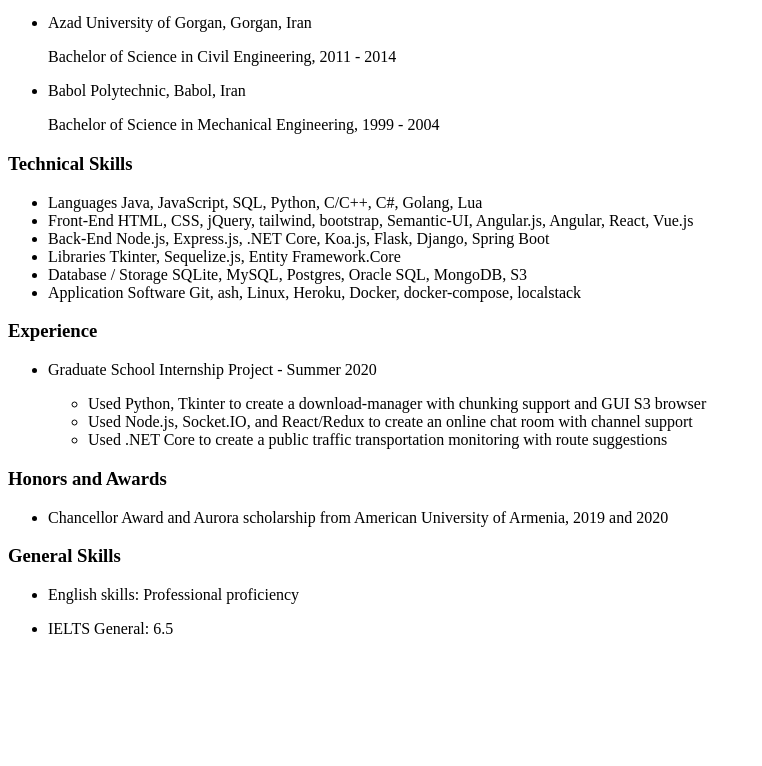
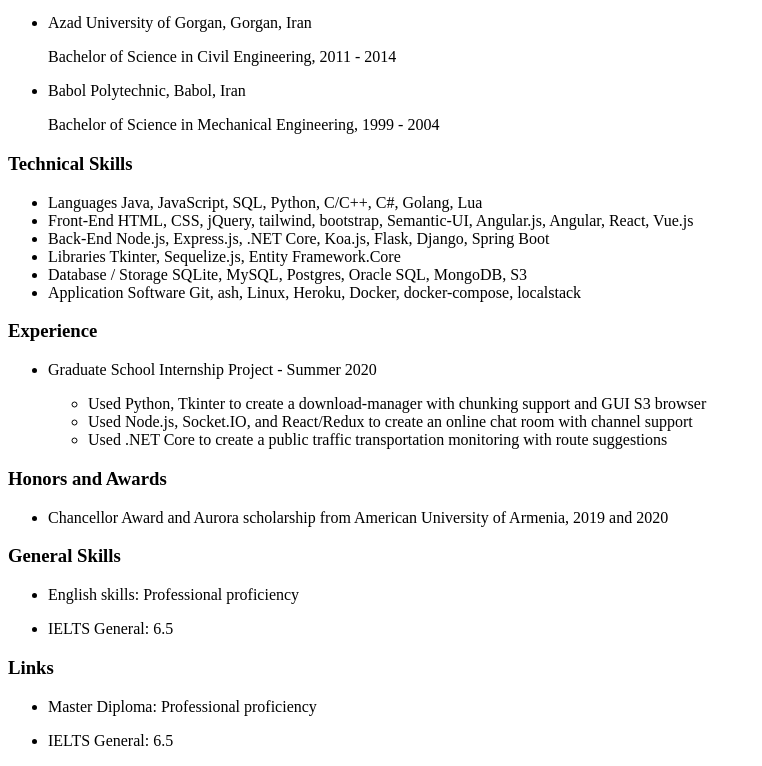
Before and after one commit to hooman734/cv-next, a Next.js app: page / in a window 1280 px wide. Shown: the part 551-1317 px from the top of the page, without its empty margins (0-762 px from the left). Before the commit the page ends 1205 px from the top, so only its background shows below. Built offline with nearby package versions, Linux system fonts and the light colour scheme.

Commit message:
initiated the add-links branch

```diff
--- a/pages/index.js
+++ b/pages/index.js
@@ -139,6 +139,19 @@
               </ul>
             </div>
             {/* end general skills */}
+            {/* links */}
+            <div className="lg:col-span-1 my-4 lg:my-2">
+              <h3 className="font-black text-2xl text-gray-500">Links</h3>
+              <ul className="list-disc list-outside mx-5">
+                <li className="py-1">
+                  <p>Master Diploma: <span className="text-gray-800 font-bold align-text-top text-sm bg-gray-200 rounded">Professional proficiency</span></p>
+                </li>
+                <li className="py-1">
+                  <p>IELTS General: <span className="text-gray-800 font-bold align-text-top text-sm bg-gray-200 rounded">6.5</span></p>
+                </li>
+              </ul>
+            </div>
+            {/* end links */}
           </div>
           </div>
         </div>
```
